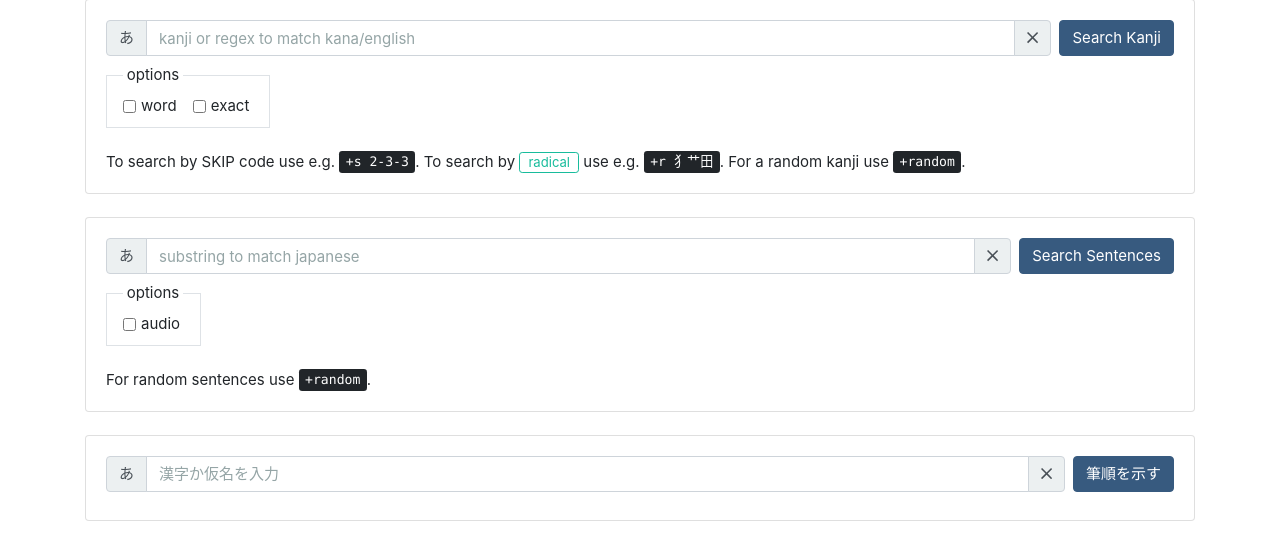
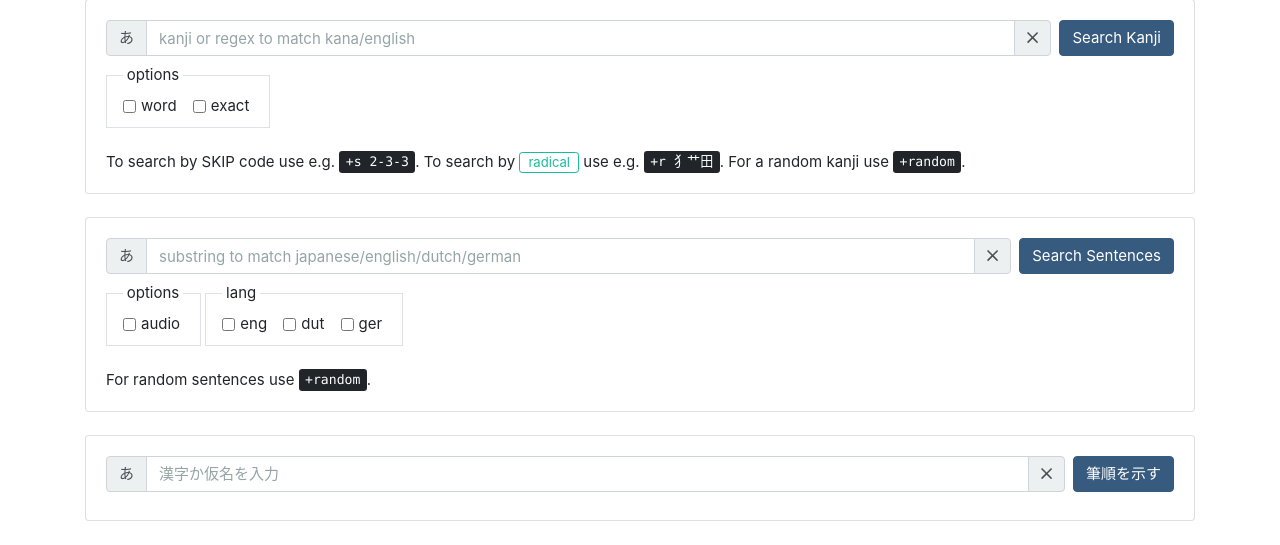
Before and after one commit to obfusk/jiten, a Flask app: page / in a window 1280 px wide. Shown: the part 299-844 px from the top of the page. Run offline with Flask 2, Linux system fonts and the light colour scheme; parts of the project's set-up code (start-up, migrations or seed data) failed here and were passed over; some libraries are stand-ins or nearby versions.

Commit message:
app: improve sentences search
closes #54
closes #55

```diff
--- a/jiten/app.py
+++ b/jiten/app.py
@@ -5,7 +5,7 @@
 #
 # File        : jiten/app.py
 # Maintainer  : Felix C. Stegerman <flx@obfusk.net>
-# Date        : 2020-08-09
+# Date        : 2020-08-12
 #
 # Copyright   : Copyright (C) 2020  Felix C. Stegerman
 # Version     : v0.2.0
@@ -98,7 +98,7 @@ def respond(template, **data):
     set_pref(k, v, resp)
     return resp
   return make_response(render_template(
-    template, dark = dark, langs = langs, J = J, K = K, M = M,
+    template, dark = dark, langs = langs, J = J, K = K, M = M, S = S,
     toggle = dark_toggle_link(dark), ord = ord, hex = hex,
     START = START, **data
   ))
@@ -106,6 +106,10 @@ def respond(template, **data):
 def get_langs():
   ls = request.args.getlist("lang") or get_pref("lang", "").split()
   return [ l for l in ls if l in J.LANGS ] or [J.LANGS[0]]
+
+def get_sentence_langs():
+  ls = request.args.getlist("lang")
+  return [ l for l in ls if l in S.LANGS ]
 
 def get_query_max():
   w, e, f = arg_bool("word"), arg_bool("exact"), arg_bool("1stword")
@@ -180,7 +184,8 @@ def r_kanji_random():
 @app.route("/sentences")
 def r_sentences():
   query, max_r = arg("query", "").strip(), arg("max", MAX, type = int)
-  opts = dict(max_results = max_r, audio = arg_bool("audio"))
+  opts = dict(langs = get_sentence_langs(), max_results = max_r,
+              audio = arg_bool("audio"))
   data = dict(page = "sentences", query = query)
   if query: data["results"] = S.search(query, **opts)
   return respond("sentences.html", **data)
--- a/jiten/sentences.py
+++ b/jiten/sentences.py
@@ -5,7 +5,7 @@
 #
 # File        : jiten/sentences.py
 # Maintainer  : Felix C. Stegerman <flx@obfusk.net>
-# Date        : 2020-08-07
+# Date        : 2020-08-12
 #
 # Copyright   : Copyright (C) 2020  Felix C. Stegerman
 # Version     : v0.2.0
@@ -100,21 +100,23 @@ def search(q, langs = [], max_results = None, audio = False,
   lang  = " ".join( "AND " + l + " IS NOT NULL"
                     for l in langs if l in LANGS )
   aud   = "AND audio IS NOT NULL" if audio else ""
-  limit = "LIMIT " + str(int(max_results)) if max_results else ""
+  lim   = "LIMIT " + str(int(max_results)) if max_results else ""
   with sqlite_do(file) as c:
     if q.lower() == "+random":
       for r in c.execute("""
           SELECT * FROM entry WHERE 1=1 {} {} ORDER BY RANDOM() {}
-          """.format(lang, aud, limit)):                      # safe!
+          """.format(lang, aud, lim)):                        # safe!
         yield Entry(*r)
     elif re.fullmatch(r"\+#\s*\d+", q):
       id = int(q[2:].strip())
       for r in c.execute("SELECT * FROM entry WHERE id = ?", (id,)):
         yield Entry(*r) # #=1
     else:
+      sel = ["jap"] + ([] if all( M.iscjk(c) for c in q ) else LANGS)
+      s   = " OR ".join( x + " LIKE :q" for x in sel )
       for r in c.execute("""
-          SELECT * FROM entry WHERE jap LIKE ? {} {} ORDER BY id {}
-          """.format(lang, aud, limit), ("%"+q+"%",)):        # safe!
+          SELECT * FROM entry WHERE ({}) {} {} ORDER BY id {}
+          """.format(s, lang, aud, lim), dict(q="%"+q+"%")):  # safe!
         yield Entry(*r)
 
 if __name__ == "__main__":
--- a/jiten/templates/_search.html
+++ b/jiten/templates/_search.html
@@ -2,7 +2,7 @@
 
   File        : templates/_search.html
   Maintainer  : Felix C. Stegerman <flx@obfusk.net>
-  Date        : 2020-08-08
+  Date        : 2020-08-12
 
   Copyright   : Copyright (C) 2020  Felix C. Stegerman
   Version     : v0.2.0
@@ -147,7 +147,7 @@
 {% macro sentences(query = "", af = True) %}
   {% call search("/sentences", "Query", "Search Sentences",
                  "sentences-query", "query", query,
-                 "substring to match japanese", af) %}
+                 "substring to match japanese/english/dutch/german", af) %}
     <div class="form-group mb-0">
       <fieldset class="d-inline border p-2 pl-3">
         <legend>options</legend>
@@ -159,6 +159,18 @@
             title="with audio">audio</label>
         </div>
       </fieldset>
+      <fieldset class="d-inline border p-2 pl-3">
+        <legend>lang</legend>
+        {% for l in S.LANGS %}
+          <div class="form-check form-check-inline">
+            <input type="checkbox" class="form-check-input"
+              id="sentences-{{ l }}" name="lang" value="{{ l }}"
+              {% if l in request.args.getlist("lang") %}checked{% endif %} />
+            <label class="form-check-label"
+              for="sentences-{{ l }}">{{ l }}</label>
+          </div>
+        {% endfor %}
+      </fieldset>
     </div>
     <br/>
     <div>
```
